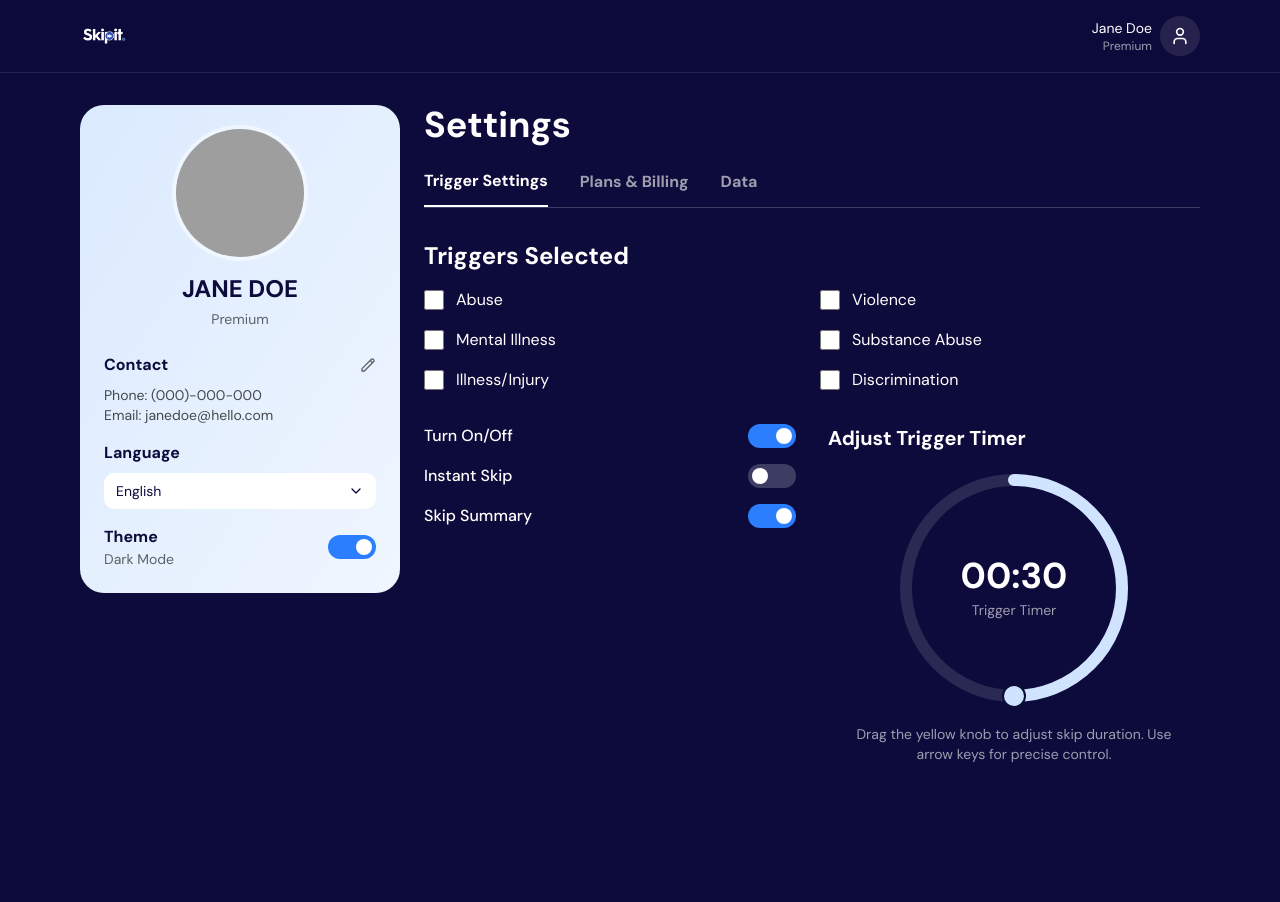
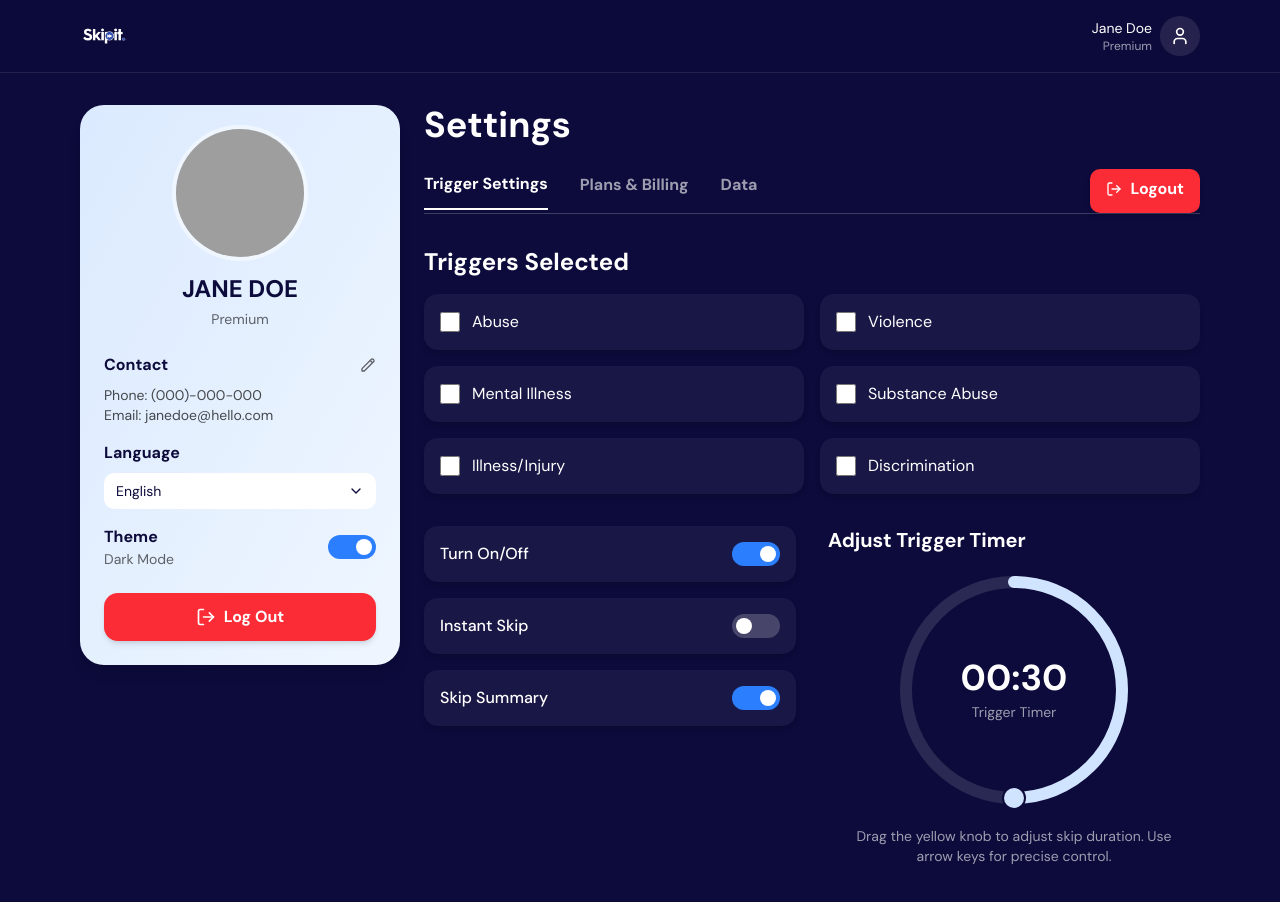
Before and after one commit to skipit-tech/replit, a Next.js app: page /settings in a window 1280 px wide. Shown: the top 902 px of the page. Before the commit the page ends 876 px from the top, so only its background shows below. Built offline with nearby package versions, Linux system fonts and the light colour scheme; grey boxes are pictures that could not be loaded.

Commit message:
feat: add logout button with shadows
Add prominent logout button and shadows to interactive elements.

#VERCEL_SKIP

Co-authored-by: null <220998700+skipit-tech@users.noreply.github.com>

```diff
--- a/app/settings/page.tsx
+++ b/app/settings/page.tsx
@@ -1,7 +1,7 @@
 "use client"
 
 import { useState } from "react"
-import { Home, Search, User, ChevronDown } from "lucide-react"
+import { Home, Search, User, ChevronDown, LogOut } from "lucide-react"
 import CircularTimer from "@/components/circular-timer"
 import { useI18n } from "@/i18n/I18nProvider"
 import type { Locale } from "@/i18n/translations"
@@ -52,7 +52,7 @@ export default function SettingsPage() {
       <main className="max-w-6xl mx-auto px-4 py-8">
         <div className="grid md:grid-cols-[320px_1fr] gap-6">
           {/* Profile Sidebar */}
-          <aside className="bg-gradient-to-br from-blue-100 to-blue-50 rounded-3xl p-6 text-[#0D0B3B] h-fit">
+          <aside className="bg-gradient-to-br from-blue-100 to-blue-50 rounded-3xl p-6 text-[#0D0B3B] h-fit shadow-lg">
             <div className="flex flex-col items-center">
               <div className="w-32 h-32 rounded-full overflow-hidden mb-4 ring-4 ring-white/50">
                 <img src="/placeholder-user.jpg" alt="Jane Doe" className="w-full h-full object-cover" />
@@ -111,6 +111,17 @@ export default function SettingsPage() {
                 </div>
               </div>
             </div>
+
+            <button
+              onClick={() => {
+                // TODO: Add Firebase logout functionality here
+                console.log("Logout clicked")
+              }}
+              className="mt-6 w-full flex items-center justify-center gap-2 bg-red-500 hover:bg-red-600 text-white font-semibold py-3 rounded-xl transition shadow-md hover:shadow-lg"
+            >
+              <LogOut className="w-5 h-5" />
+              Log Out
+            </button>
           </aside>
 
           {/* Main Content */}
@@ -118,7 +129,7 @@ export default function SettingsPage() {
             <h1 className="text-4xl font-bold mb-6">{t("settings.title")}</h1>
 
             {/* Tabs */}
-            <div className="flex gap-8 border-b border-white/20 mb-8">
+            <div className="flex gap-8 border-b border-white/20 mb-8 items-center">
               <button
                 onClick={() => setTab("trigger")}
                 className={`pb-3 font-semibold transition ${
@@ -143,6 +154,17 @@ export default function SettingsPage() {
               >
                 {t("settings.dataTab")}
               </button>
+
+              <button
+                onClick={() => {
+                  // TODO: Add Firebase logout functionality here
+                  console.log("Logout clicked")
+                }}
+                className="ml-auto pb-3 px-4 py-2 bg-red-500 hover:bg-red-600 text-white font-semibold rounded-lg transition shadow-md hover:shadow-lg flex items-center gap-2"
+              >
+                <LogOut className="w-4 h-4" />
+                Logout
+              </button>
             </div>
 
             {/* Trigger Settings Tab */}
@@ -159,7 +181,10 @@ export default function SettingsPage() {
                       { key: "illnessInjury", label: t("settings.categories.Illness/Injury") },
                       { key: "discrimination", label: t("settings.categories.Discrimination") },
                     ].map(({ key, label }) => (
-                      <label key={key} className="flex items-center gap-3 cursor-pointer group">
+                      <label
+                        key={key}
+                        className="flex items-center gap-3 cursor-pointer group p-4 rounded-xl bg-white/5 hover:bg-white/10 transition shadow-md hover:shadow-lg"
+                      >
                         <input
                           type="checkbox"
                           checked={triggers[key as keyof typeof triggers]}
@@ -179,7 +204,10 @@ export default function SettingsPage() {
                       { key: "instantSkip", label: t("settings.toggles.instant") },
                       { key: "skipSummary", label: t("settings.toggles.summary") },
                     ].map(({ key, label }) => (
-                      <div key={key} className="flex items-center justify-between">
+                      <div
+                        key={key}
+                        className="flex items-center justify-between p-4 rounded-xl bg-white/5 shadow-md hover:shadow-lg transition"
+                      >
                         <span className="font-medium">{label}</span>
                         <button
                           onClick={() => setToggles({ ...toggles, [key]: !toggles[key as keyof typeof toggles] })}
@@ -226,7 +254,7 @@ export default function SettingsPage() {
                     ].map(({ key, name, desc }) => (
                       <label
                         key={key}
-                        className={`flex items-start gap-4 p-4 rounded-2xl border-2 cursor-pointer transition ${
+                        className={`flex items-start gap-4 p-4 rounded-2xl border-2 cursor-pointer transition shadow-md hover:shadow-lg ${
                           selectedPlan === key
                             ? "border-[#d0e3ff] bg-[#d0e3ff]/5"
                             : "border-white/20 hover:border-white/30"
```
